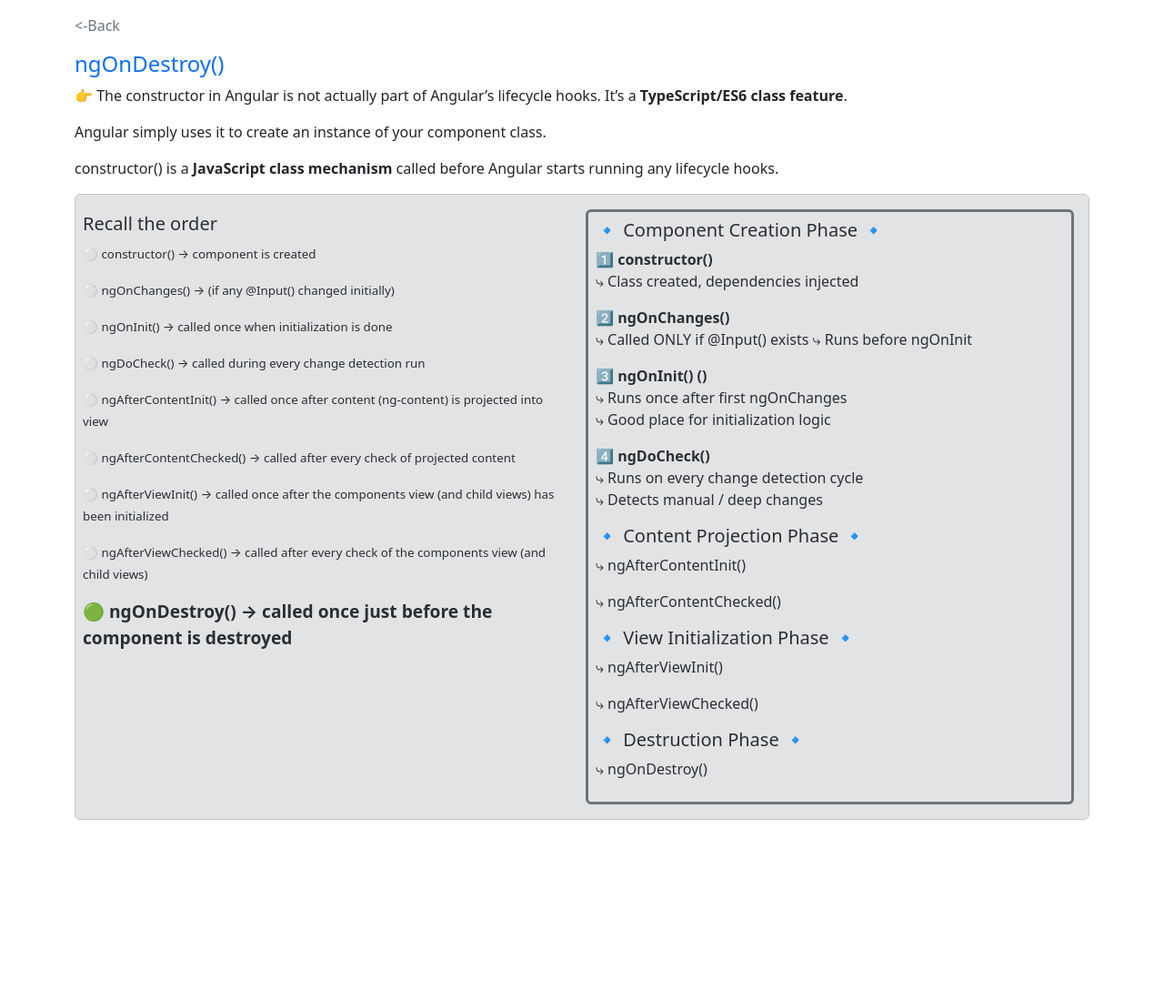
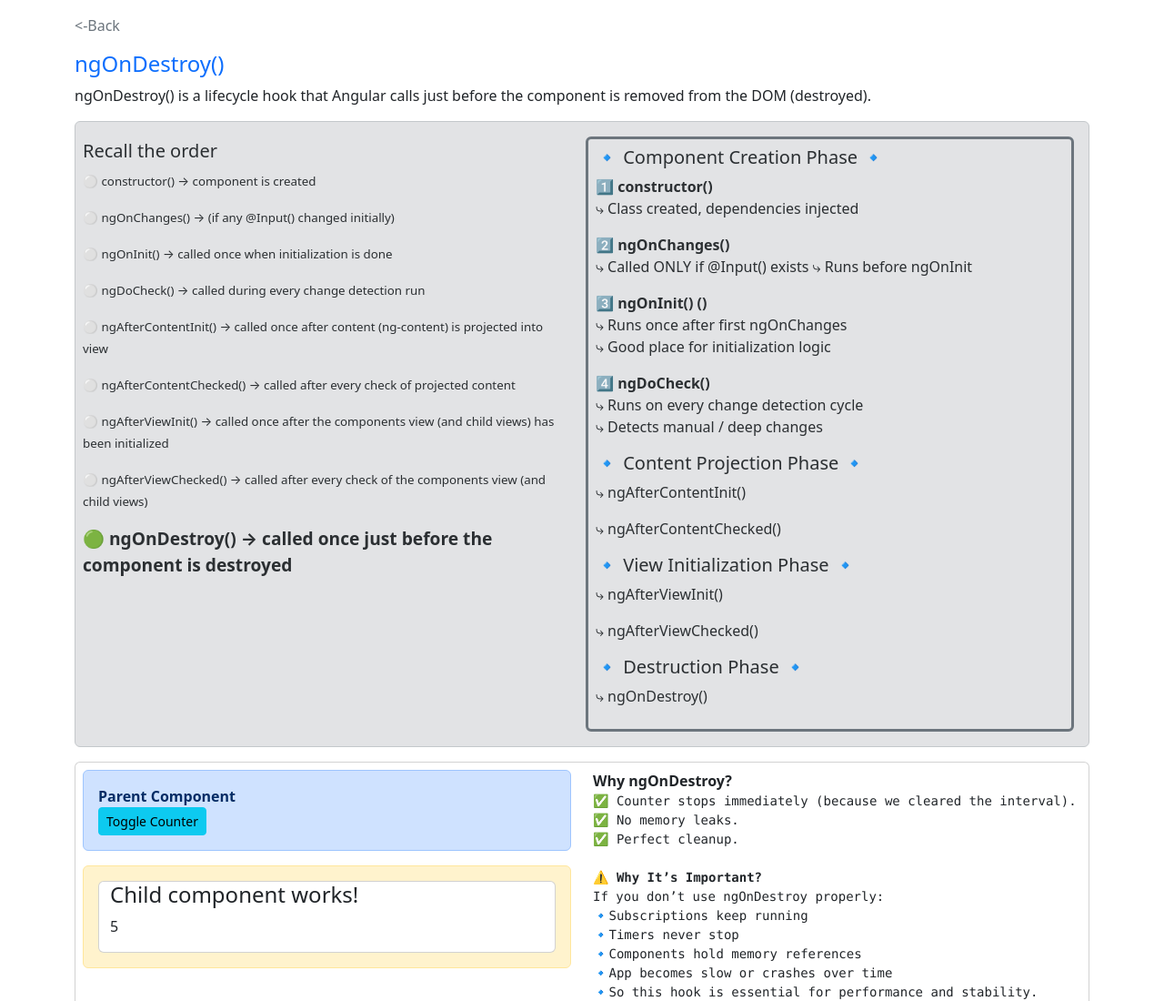
Before and after one commit to kesavarajebrain/angular-component-interaction, an Angular app: page /lifecycle-hooks/ngOnDestroy in a window 1280 px wide. Shown: the top 1100 px of the page at 91% size. Before the commit the page ends 917 px from the top, so only its background shows below. Built offline with nearby package versions, Linux system fonts and the light colour scheme.

Commit message:
lifecycle hooks done

```diff
--- /dev/null
+++ b/src/app/lifecycle-hooks/ngondestroy/child/child.component.html
@@ -0,0 +1,4 @@
+<div class="container card">
+    <h4>Child component works!</h4>
+    <p>{{counter}}</p>
+</div>
--- /dev/null
+++ b/src/app/lifecycle-hooks/ngondestroy/child/child.component.ts
@@ -0,0 +1,27 @@
+import { Component, OnInit, OnDestroy } from "@angular/core";
+
+@Component({
+  selector: "app-child",
+  standalone:true,
+  templateUrl: "./child.component.html",
+  styleUrls: ["./child.component.scss"]
+})
+
+export class ChildComponent implements OnInit, OnDestroy {
+
+  counter = 0;
+  timer!: any;
+
+  ngOnInit() {
+    console.log('✅ CounterComponent Created');
+    this.timer = setInterval(() => {
+      this.counter++;
+    }, 1000);
+    console.log(this.timer)
+  }
+
+  ngOnDestroy() {
+    console.log('🧹 CounterComponent Destroyed');
+    clearInterval(this.timer);
+  }
+}
--- a/src/app/lifecycle-hooks/ngondestroy/ngondestroy.component.html
+++ b/src/app/lifecycle-hooks/ngondestroy/ngondestroy.component.html
@@ -3,10 +3,49 @@
         <a class="pe-auto text-secondary text-decoration-none"><-Back </a>
     </p>
     <h4 class="text-primary">ngOnDestroy()</h4>
-    <p>👉 The constructor in Angular is not actually part of Angular’s lifecycle hooks.
-        It’s a <b>TypeScript/ES6 class feature</b>.</p>
-    <p>Angular simply uses it to create an instance of your component class.</p>
-    <p>constructor() is a <b>JavaScript class mechanism</b> called before Angular starts running any lifecycle hooks.
+    <p>ngOnDestroy() is a lifecycle hook that Angular calls just before the component is removed from the DOM
+        (destroyed).
     </p>
+    <p></p>
     <app-hooks-order></app-hooks-order>
+    <div class="container card mt-3 mb-3 p-2">
+        <div class="row">
+            <div class="col-6">
+                <div class="alert alert-primary">
+                    <b>Parent Component</b> <br>
+                    <button class="btn btn-sm btn-info" (click)="toggle()">Toggle Counter</button>
+                </div>
+                <div class="alert alert-warning">
+                    <app-child *ngIf="showCounter"></app-child>
+                </div>
+            </div>
+            <div class="col-6">
+                <b>Why ngOnDestroy?</b>
+                <pre>
+✅ Counter stops immediately (because we cleared the interval).
+✅ No memory leaks.
+✅ Perfect cleanup.
+
+<b>⚠️ Why It’s Important?</b>
+If you don’t use ngOnDestroy properly:
+🔹Subscriptions keep running
+🔹Timers never stop
+🔹Components hold memory references
+🔹App becomes slow or crashes over time
+🔹So this hook is essential for performance and stability.
+
+<b>What needs to clean?</b>
+✅ Clean up Subscriptions
+✅ Clear Intervals or Timeouts
+✅ Remove Event Listeners
+✅ Destroy External Libraries
+                </pre>
+            </div>
+        </div>
+        <div class="container alert alert-info">
+            <pre>
+                {{tsCode}}
+            </pre>
+        </div>
+    </div>
 </div>
--- a/src/app/lifecycle-hooks/ngondestroy/ngondestroy.component.ts
+++ b/src/app/lifecycle-hooks/ngondestroy/ngondestroy.component.ts
@@ -1,21 +1,27 @@
-import { Component, OnInit } from "@angular/core";
+import { Component } from "@angular/core";
 import { RouterModule } from "@angular/router";
 import { HooksOrderComponent } from "../hooks-order/hooks-order.component";
+// import child
+import { ChildComponent } from "./child/child.component";
+import { CommonModule } from "@angular/common";
+import { HttpClient, HttpClientModule } from "@angular/common/http";
 @Component({
   selector: "app-ngondestroy",
   standalone: true,
-  imports: [RouterModule,HooksOrderComponent],
+  imports: [RouterModule, HooksOrderComponent, ChildComponent, CommonModule, HttpClientModule],
   templateUrl: "./ngondestroy.component.html",
   styleUrls: ["./ngondestroy.component.scss"]
 })
 
-export class NgondestroyComponent implements OnInit {
-
-  constructor() {
-
+export class NgondestroyComponent {
+  showCounter = true;
+  tsCode = '';
+  constructor(private http: HttpClient) {
+    this.http.get('../../../assets/txtfiles/ngondestroy.txt', { responseType: 'text' })
+      .subscribe(code => this.tsCode = code);
   }
 
-  ngOnInit() {
-
+  toggle() {
+    this.showCounter = !this.showCounter;
   }
 }
```
Also changed, not shown: src/app/lifecycle-hooks/ngondestroy/child/child.component.scss (added), src/assets/txtfiles/ngondestroy.txt (added), 1 other file (tests, documents, lock files or other folders).
